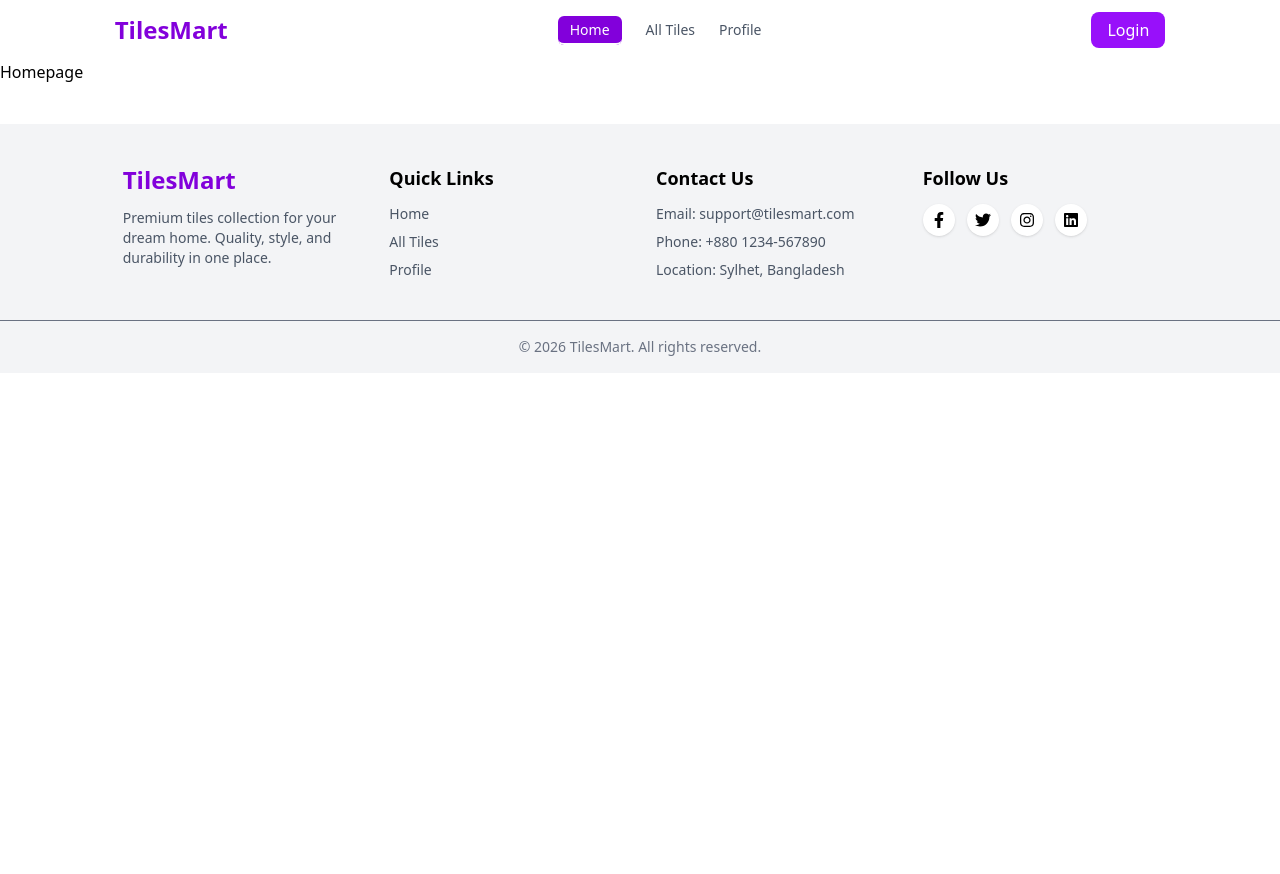
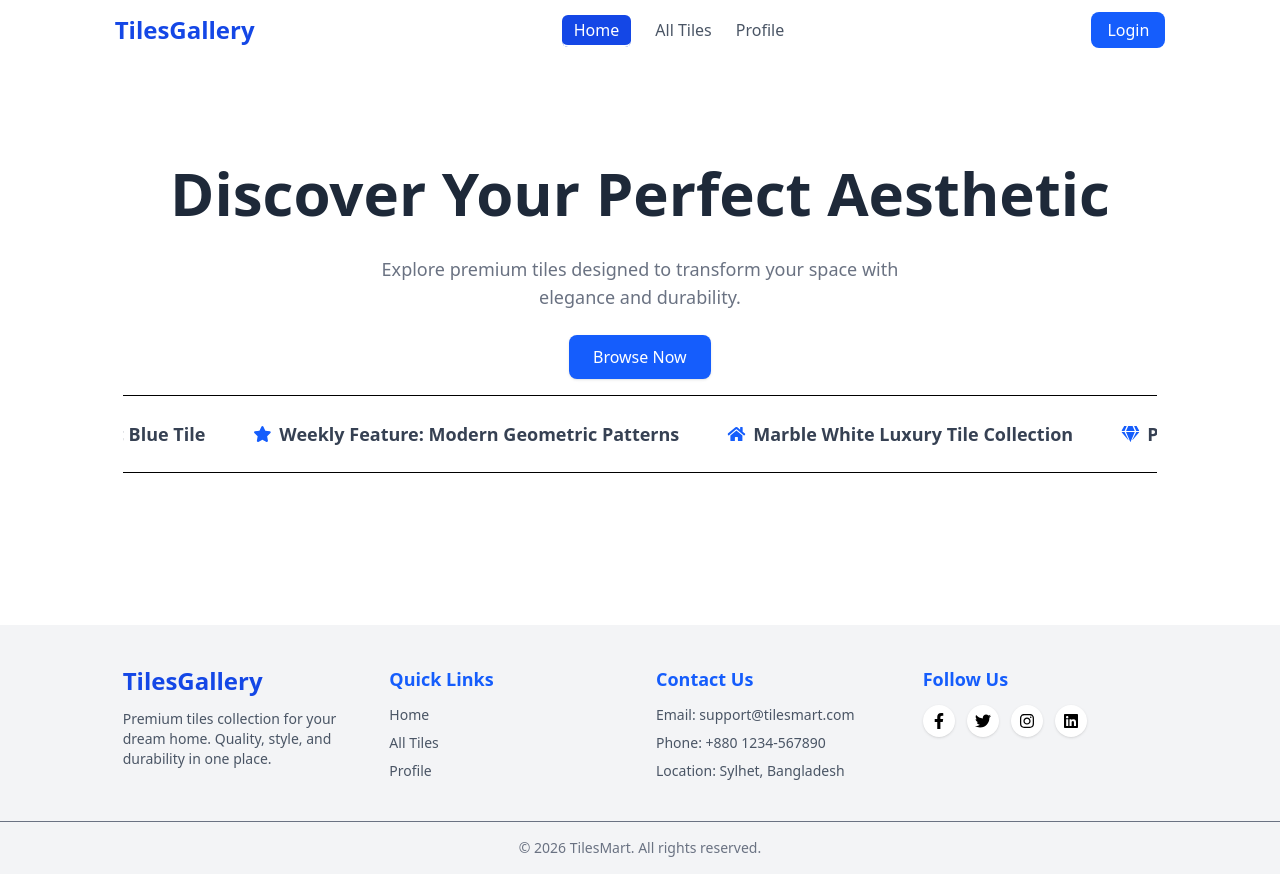
Before and after one commit to rumel-devv/assigment-08, a Next.js app: page / in a window 1280 px wide. Before the commit the page ends 800 px from the top, so only its background shows below. Built offline with nearby package versions, Linux system fonts and the light colour scheme.

Commit message:
added marque

```diff
--- a/package.json
+++ b/package.json
@@ -9,9 +9,11 @@
     "lint": "eslint"
   },
   "dependencies": {
+    "animate.css": "^4.1.1",
     "next": "16.2.4",
     "react": "19.2.4",
     "react-dom": "19.2.4",
+    "react-fast-marquee": "^1.6.5",
     "react-icons": "^5.6.0"
   },
   "devDependencies": {
--- a/src/app/layout.js
+++ b/src/app/layout.js
@@ -1,5 +1,6 @@
 import { Geist, Geist_Mono } from "next/font/google";
 import "./globals.css";
+import "animate.css";
 import Navbar from "@/components/Navbar";
 import Footer from "@/components/Footer";
 
@@ -14,8 +15,8 @@ const geistMono = Geist_Mono({
 });
 
 export const metadata = {
-  title: "TilesMart | another world of tiles",
-  description: "Generated by create next app",
+  title: "TilesGallery |  A website to showcase a tile gallery.",
+  description: " A website to showcase a tile gallery.",
 };
 
 export default function RootLayout({ children }) {
--- a/src/app/page.js
+++ b/src/app/page.js
@@ -1,7 +1,8 @@
+import BannerPage from "@/components/homepage/Banner";
 import Image from "next/image";
 
 export default function Home() {
   return (
-   <h1>Homepage</h1>
+   <BannerPage/>
   );
 }
--- a/src/components/Banner.jsx
+++ /dev/null
@@ -1,11 +0,0 @@
-import React from 'react';
-
-const BannerPage = () => {
-    return (
-        <div>
-            Banner
-        </div>
-    );
-};
-
-export default BannerPage;
--- a/src/components/Footer.jsx
+++ b/src/components/Footer.jsx
@@ -8,21 +8,21 @@ const Footer = () => {
     <footer className="bg-gray-100 mt-10 ">
       <div className="w-full md:w-10/12 mx-auto px-4 py-10 grid md:grid-cols-4 gap-8">
         <div>
-          <h2 className="text-2xl font-bold text-purple-700">TilesMart</h2>
+          <h2 className="text-2xl font-bold text-blue-700">TilesGallery</h2>
           <p className="text-sm text-gray-600 mt-3">
             Premium tiles collection for your dream home. Quality, style, and durability in one place.
           </p>
         </div>
         <div>
-          <h3 className="text-lg font-semibold mb-3">Quick Links</h3>
+          <h3 className="text-lg font-semibold mb-3 text-blue-600">Quick Links</h3>
           <ul className="space-y-2 text-gray-600 text-sm">
             <li><Link href="/" className="hover:text-purple-600">Home</Link></li>
-            <li><Link href="/all-tiles" className="hover:text-purple-600">All Tiles</Link></li>
-            <li><Link href="/profile" className="hover:text-purple-600">Profile</Link></li>
+            <li><Link href="/all-tiles" className="hover:text-blue-600">All Tiles</Link></li>
+            <li><Link href="/profile" className="hover:text-blue-600">Profile</Link></li>
           </ul>
         </div>
         <div>
-          <h3 className="text-lg font-semibold mb-3">Contact Us</h3>
+          <h3 className="text-lg font-semibold mb-3 text-blue-600">Contact Us</h3>
           <ul className="text-sm text-gray-600 space-y-2">
             <li>Email: support@tilesmart.com</li>
             <li>Phone: +880 1234-567890</li>
@@ -30,18 +30,18 @@ const Footer = () => {
           </ul>
         </div>
         <div>
-          <h3 className="text-lg font-semibold mb-3">Follow Us</h3>
+          <h3 className="text-lg font-semibold mb-3 text-blue-600">Follow Us</h3>
           <div className="flex gap-3">
-            <a href="#" className="p-2 bg-white rounded-full shadow hover:bg-purple-600 hover:text-white transition">
+            <a href="#" className="p-2 bg-white rounded-full shadow hover:bg-blue-600 hover:text-white transition">
               <FaFacebookF />
             </a>
-            <a href="#" className="p-2 bg-white rounded-full shadow hover:bg-purple-600 hover:text-white transition">
+            <a href="#" className="p-2 bg-white rounded-full shadow hover:bg-blue-600 hover:text-white transition">
               <FaTwitter />
             </a>
-            <a href="#" className="p-2 bg-white rounded-full shadow hover:bg-purple-600 hover:text-white transition">
+            <a href="#" className="p-2 bg-white rounded-full shadow hover:bg-blue-600 hover:text-white transition">
               <FaInstagram />
             </a>
-            <a href="#" className="p-2 bg-white rounded-full shadow hover:bg-purple-600 hover:text-white transition">
+            <a href="#" className="p-2 bg-white rounded-full shadow hover:bg-blue-600 hover:text-white transition">
               <FaLinkedin />
             </a>
           </div>
--- a/src/components/Navbar.jsx
+++ b/src/components/Navbar.jsx
@@ -17,20 +17,20 @@ const Navbar = () => {
   return (
     <nav className="w-full md:w-10/12 mx-auto py-3 px-2 relative">
       <div className="flex justify-between items-center">
-        <div className="flex  items-center gap-2 -ml-6 md:ml-0">
-          <Link href="/" className="text-purple-700 text-2xl font-bold">
-            TilesMart
+        <div className="flex  items-center gap-2 ">
+          <Link href="/" className="text-blue-700 text-2xl font-bold">
+           TilesGallery
           </Link>
         </div>
-        <ul className="hidden md:flex gap-6 text-sm font-medium">
+        <ul className="hidden md:flex gap-6 text-md font-medium">
           {navLinks.map((link) => (
             <li key={link.href}>
               <Link
                 href={link.href}
                 className={`transition ${
                   pathname === link.href
-                    ? "bg-purple-700 border-b-2 text-white py-1 px-3 rounded-md"
-                    : "text-gray-600 hover:text-purple-600"
+                    ? "bg-blue-700 border-b-2 text-white py-1 px-3 rounded-md"
+                    : "text-gray-600 hover:text-blue-600"
                 }`}
               >
                 {link.name}
@@ -41,7 +41,7 @@ const Navbar = () => {
 
         <div className="hidden md:block">
           <Link href="/login">
-            <button className="px-4 py-1.5 bg-purple-600 text-white rounded-lg hover:bg-purple-700 transition">
+            <button className="px-4 py-1.5 bg-blue-600 text-white rounded-lg hover:bg-blue-700 transition">
               Login
             </button>
           </Link>
@@ -65,8 +65,8 @@ const Navbar = () => {
                 onClick={() => setOpen(false)}
                 className={`transition ${
                   pathname === link.href
-                    ? "text-purple-700"
-                    : "text-gray-600 hover:text-purple-600"
+                    ? "text-blue-700"
+                    : "text-gray-600 hover:text-blue-600"
                 }`}
               >
                 {link.name}
@@ -75,7 +75,7 @@ const Navbar = () => {
           ))}
 
           <Link href="/login" onClick={() => setOpen(false)}>
-            <button className="px-4 py-1.5 bg-purple-600 text-white rounded-lg hover:bg-purple-700 transition">
+            <button className="px-4 py-1.5 bg-blue-600 text-white rounded-lg hover:bg-blue-700 transition">
               Login
             </button>
           </Link>
--- /dev/null
+++ b/src/components/homepage/Banner.jsx
@@ -0,0 +1,31 @@
+"use client";
+import React from "react";
+import Link from "next/link";
+import TileMarquee from "./Marque";
+
+const BannerPage = () => {
+  return (
+    <section className="w-full md:w-10/12 mx-auto px-4 py-16 md:py-24">
+      <div className="flex flex-col items-center text-center gap-6">
+
+        <h1 className="text-4xl md:text-6xl font-bold text-gray-800 leading-tight animate__animated animate__fadeInUp">
+          Discover Your Perfect Aesthetic
+        </h1>
+
+        <p className="text-gray-500 max-w-xl text-lg animate__animated animate__fadeInUp animate__delay-1s">
+          Explore premium tiles designed to transform your space with elegance and durability.
+        </p>
+
+        <Link href="/all-tiles">
+          <button className="px-6 py-2.5 bg-blue-600 text-white rounded-lg hover:bg-blue-700 transition duration-300 shadow-sm animate__animated animate__zoomIn animate__delay-2s">
+            Browse Now
+          </button>
+        </Link>
+
+      </div>
+      <TileMarquee/>
+    </section>
+  );
+};
+
+export default BannerPage;
--- /dev/null
+++ b/src/components/homepage/Marque.jsx
@@ -0,0 +1,49 @@
+
+import Marquee from "react-fast-marquee";
+import "animate.css";
+import { FaStar, FaFire, FaLeaf, FaGem, FaHome, FaCubes } from "react-icons/fa";
+
+const TileMarquee = () => {
+  return (
+    <div className="w-full border-y bg-white py-6 my-4 text-lg ">
+      <Marquee
+        speed={45}
+        pauseOnHover={true}
+        pauseOnClick={true} // ✅ mobile touch pause support
+        gradient={false}
+      >
+        <span className="mx-6 flex items-center gap-2 text-gray-700 font-semibold animate__animated animate__fadeInRight">
+          <FaFire className="text-blue-600 " />
+          New Arrivals: Ceramic Blue Tile
+        </span>
+
+        <span className="mx-6 flex items-center gap-2 text-gray-700 font-semibold animate__animated animate__fadeInRight">
+          <FaStar className="text-blue-600" />
+          Weekly Feature: Modern Geometric Patterns
+        </span>
+
+        <span className="mx-6 flex items-center gap-2 text-gray-700 font-semibold animate__animated animate__fadeInRight">
+          <FaHome className="text-blue-600" />
+          Marble White Luxury Tile Collection
+        </span>
+
+        <span className="mx-6 flex items-center gap-2 text-gray-700 font-semibold animate__animated animate__fadeInRight">
+          <FaGem className="text-blue-600" />
+          Premium Granite Black Finish Tiles
+        </span>
+
+        <span className="mx-6 flex items-center gap-2 text-gray-700 font-semibold animate__animated animate__fadeInRight">
+          <FaLeaf className="text-blue-600" />
+          Natural Wooden Texture Tiles
+        </span>
+
+        <span className="mx-6 flex items-center gap-2 text-gray-700 font-semibold animate__animated animate__fadeInRight">
+          <FaCubes className="text-blue-600" />
+          Outdoor Stone & Brick Collection
+        </span>
+      </Marquee>
+    </div>
+  );
+};
+
+export default TileMarquee;
--- /dev/null
+++ b/src/lib/data.js
@@ -0,0 +1,5 @@
+export const TilesData = async () => {
+    const res = await fetch ('https://assigment-08-chi.vercel.app/data.json')
+    const data = await res.json()
+    return data
+}
```
Also changed, not shown: 1 other file (tests, documents, lock files or other folders).
